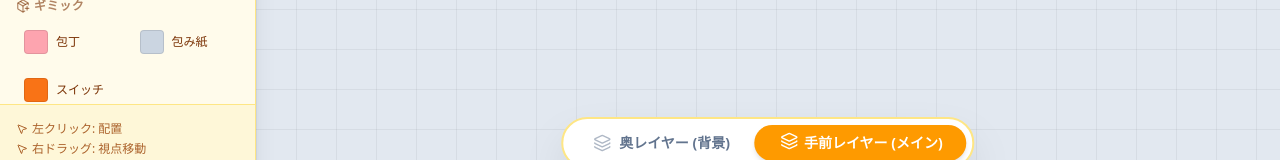
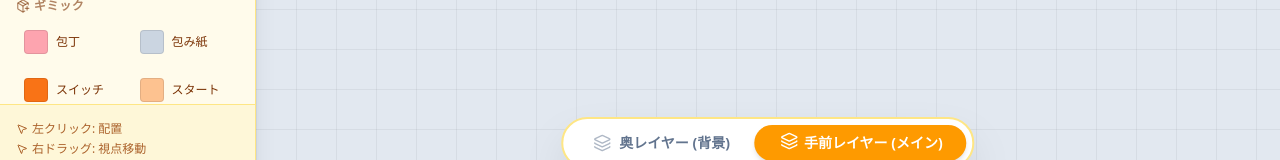
Before and after one commit to seikasan/ChocoMapMaker, a React (Vite) app: page / in a window 1280 px wide. Shown: the part 607-767 px from the top of the page. Built offline with nearby package versions, Linux system fonts and the light colour scheme.

Commit message:
スタート追加

```diff
--- a/ChocoMapEditor.jsx
+++ b/ChocoMapEditor.jsx
@@ -29,6 +29,7 @@ const DEFAULT_BLOCKS = [
   { id: 'knife', name: '包丁', color: '#fda4af', category: 'gimmick' },
   { id: 'paper', name: '包み紙', color: '#cbd5e1', category: 'gimmick' },
   { id: 'switch', name: 'スイッチ', color: '#f97316', category: 'gimmick' },
+  { id: 'start', name: 'スタート', color: '#f974166c', category: 'gimmick' },
 ];
 
 export default function ChocoMapEditor() {
--- a/src/ChocoMapEditor.jsx
+++ b/src/ChocoMapEditor.jsx
@@ -29,6 +29,7 @@ const DEFAULT_BLOCKS = [
   { id: 'knife', name: '包丁', color: '#fda4af', category: 'gimmick' },
   { id: 'paper', name: '包み紙', color: '#cbd5e1', category: 'gimmick' },
   { id: 'switch', name: 'スイッチ', color: '#f97316', category: 'gimmick' },
+  { id: 'start', name: 'スタート', color: '#f974166c', category: 'gimmick' },
 ];
 
 export default function ChocoMapEditor() {
```
